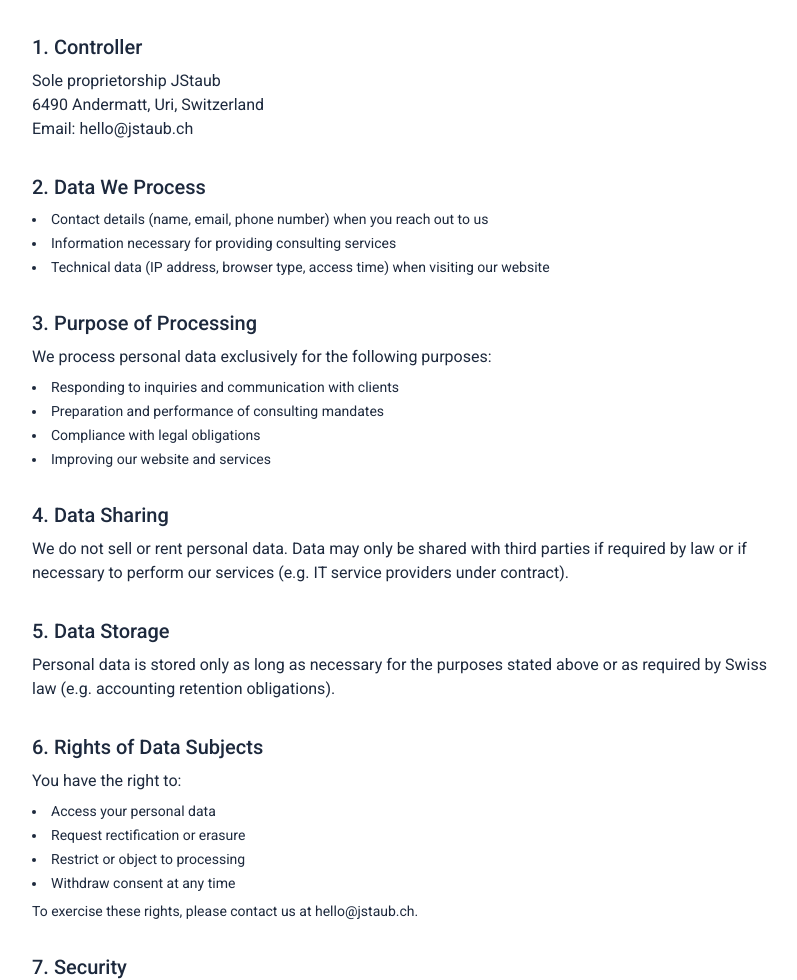
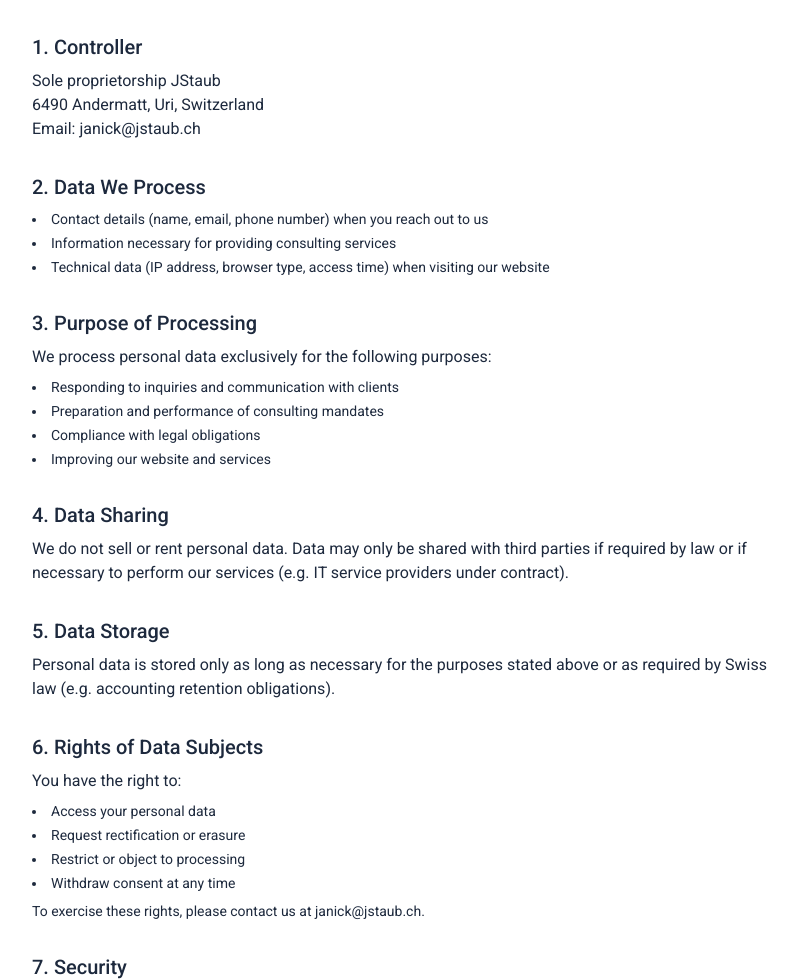
Before and after one commit to lucendro/jstaub, a Next.js app: page /datenschutz in a window 1280 px wide. Shown: the part 175-1155 px from the top of the page, without its empty margins (240-1037 px from the left). Built offline with nearby package versions, Linux system fonts and the light colour scheme.

Commit message:
Update email addresses from hello@jstaub.ch to janick@jstaub.ch

```diff
--- a/src/app/datenschutz/page.tsx
+++ b/src/app/datenschutz/page.tsx
@@ -21,7 +21,7 @@ export default function PrivacyPolicy() {
         <p>
           Sole proprietorship JStaub<br />
           6490 Andermatt, Uri, Switzerland<br />
-          Email: hello@jstaub.ch
+          Email: janick@jstaub.ch
         </p>
       </section>
 
@@ -73,7 +73,7 @@ export default function PrivacyPolicy() {
           <li>Withdraw consent at any time</li>
         </ul>
         <p className="text-sm">
-          To exercise these rights, please contact us at hello@jstaub.ch.
+          To exercise these rights, please contact us at janick@jstaub.ch.
         </p>
       </section>
 
--- a/src/app/impressum/page.tsx
+++ b/src/app/impressum/page.tsx
@@ -10,7 +10,7 @@ export default function Impressum() {
       <section className="space-y-2 text-sm leading-relaxed">
         <p><strong>Company:</strong> Sole proprietorship JStaub</p>
         <p><strong>Registered Office:</strong> 6490 Andermatt, Canton Uri, Switzerland</p>
-        <p><strong>Email:</strong> hello@jstaub.ch</p>
+        <p><strong>Email:</strong> janick@jstaub.ch</p>
         <p><strong>Responsible for the content of this website:</strong> JStaub</p>
         <p><strong>Jurisdiction:</strong> Andermatt, Uri, Switzerland</p>
       </section>
```
